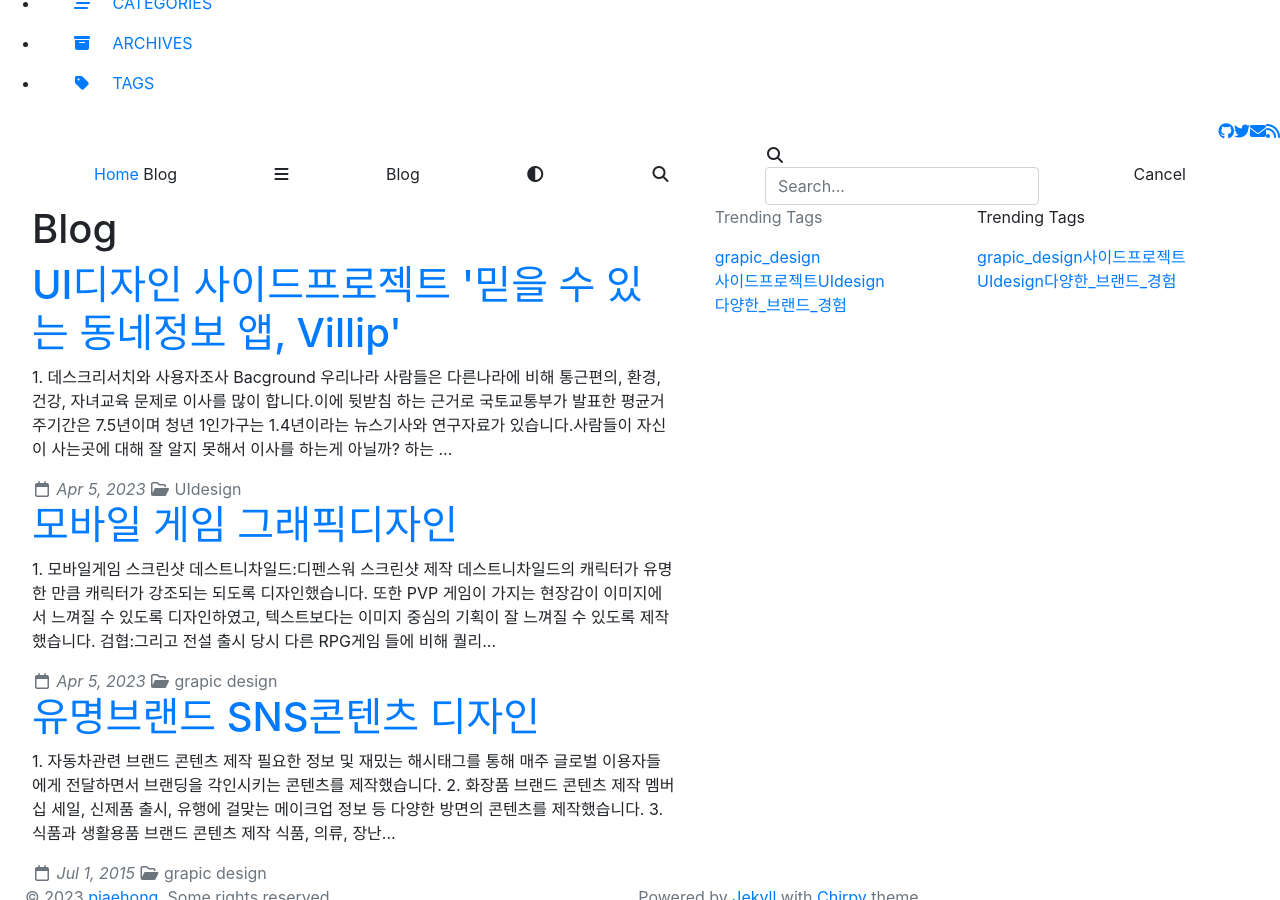
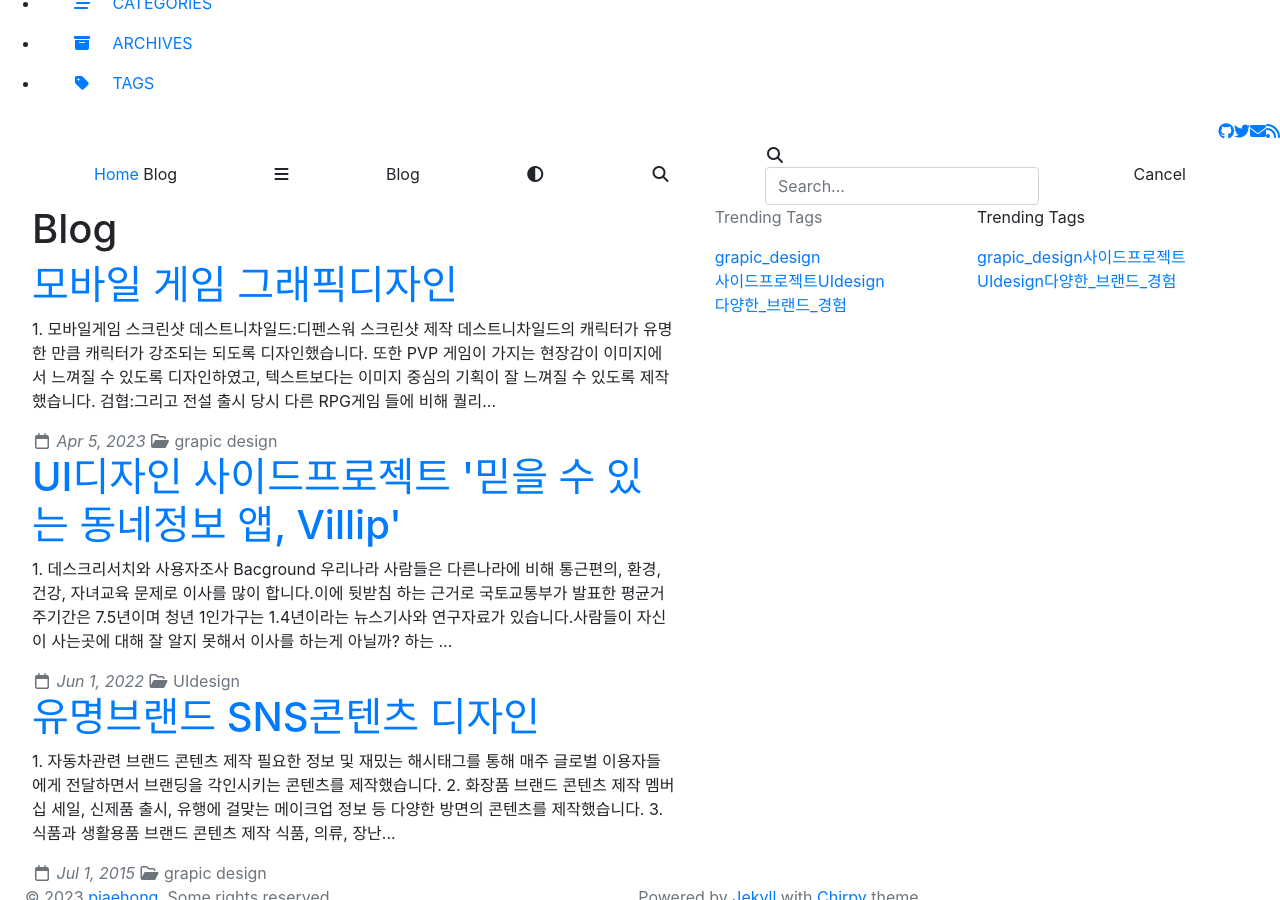
Before and after one commit to pjaehong/pjaehong.github.io, a Jekyll site: the page built from _tabs/blog.md, in a window 1280 px wide and 900 px high, scrolled down 490 px. Built offline with Jekyll 4.4.1, drawn with Linux system fonts in a browser that asks for light colours; nearby versions of some CDN libraries; comment, search, counter and statistics services are not loaded.

Commit message:
Update 2022-06-01-SideProject-Villip-blog.md

```diff
--- a/_posts/blog/2022-06-01-SideProject-Villip-blog.md
+++ b/_posts/blog/2022-06-01-SideProject-Villip-blog.md
@@ -2,7 +2,7 @@
 title: UI디자인 사이드프로젝트 '믿을 수 있는 동네정보 앱, Villip'
 categories: [UIdesign]
 tags: [UIdesign]
-date: 2023-04-05 13:13:00 +0900
+date: 2022-06-01 13:13:00 +0900
 ---
 # 1. 데스크리서치와 사용자조사
 ### Bacground
```
